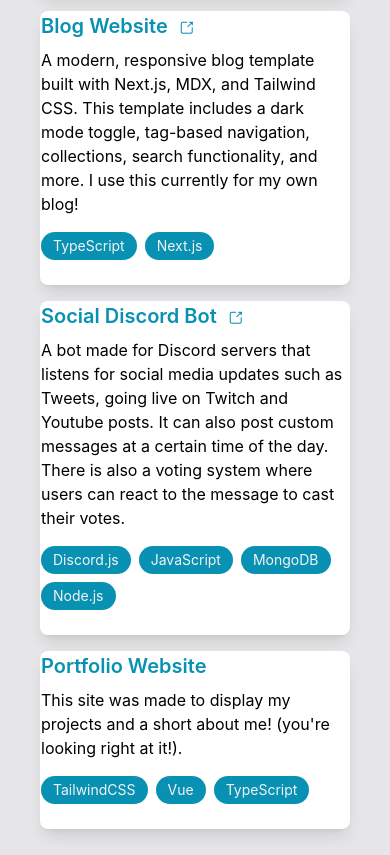
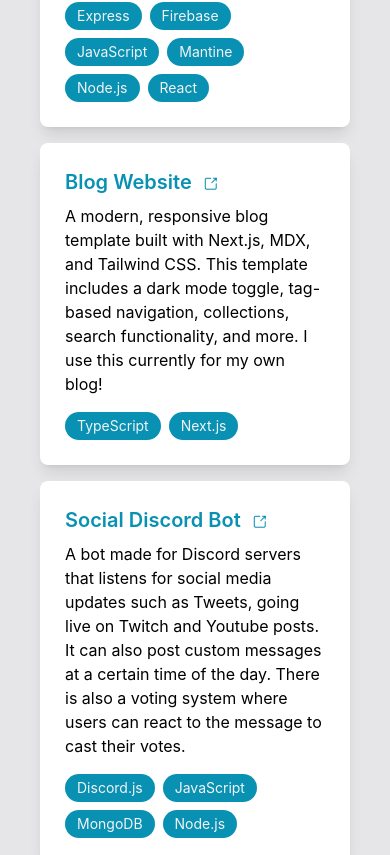
Before and after one commit to ryanwoong/portfolio-website, a Vue app: page / in a window 390 px wide. Shown: the part 4767-5622 px from the top of the page. Built offline with nearby package versions, Linux system fonts and the light colour scheme.

Commit message:
fix: mobile padding for projects

```diff
--- a/src/components/Project.vue
+++ b/src/components/Project.vue
@@ -20,7 +20,7 @@
   >
     <div
       :class="{
-        'border border-transparent rounded-lg max-w-3xl md:p-6 pb-6 transition-all duration-300 mb-4 backdrop-blur-md shadow-lg': true,
+        'border border-transparent rounded-lg max-w-3xl p-6 transition-all duration-300 mb-4 backdrop-blur-md shadow-lg': true,
         'hover:opacity-80 cursor-pointer': link !== '',
       }"
       :style="{
@@ -49,7 +49,7 @@
   <!-- If there's no link, just display the box without any <a> tag -->
   <div
     v-else
-    class="border border-transparent rounded-lg mb-4 transition-all duration-300 max-w-3xl md:p-6 pb-6 backdrop-blur-md shadow-lg"
+    class="border border-transparent rounded-lg mb-4 transition-all duration-300 max-w-3xl p-6 backdrop-blur-md shadow-lg"
     :style="{ backgroundColor: '#ffffff' }"
   >
     <h3 class="text-xl font-semibold mb-2 text-cyan-600">{{ title }}</h3>
```
